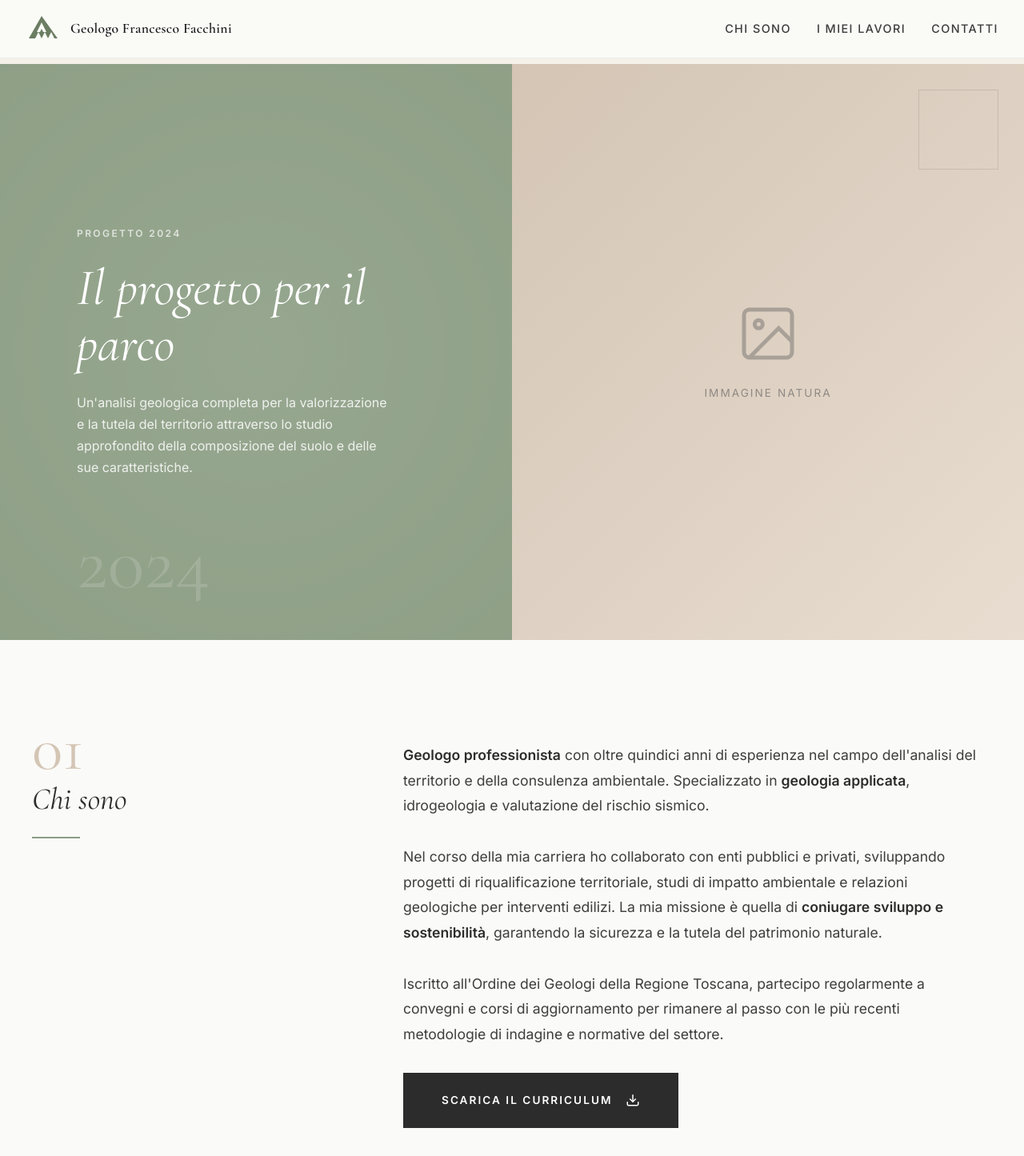
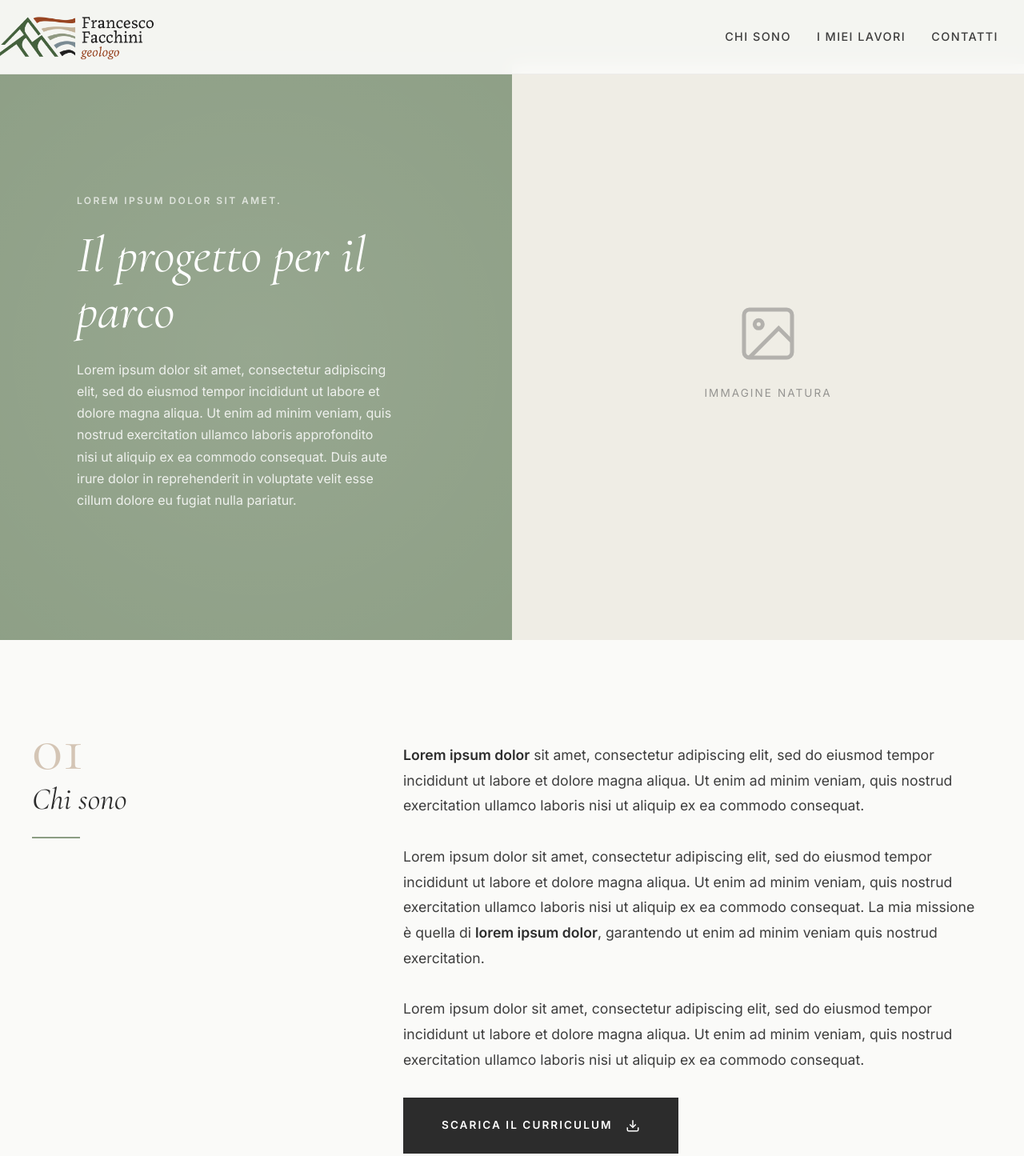
Before and after one commit to edoardo-nicoli03/Francesco_Facchini.website, a plain HTML site: page sito_Francesco_Facchini/index.html in a window 1280 px wide. Shown: the top 1445 px of the page at 80% size. Drawn offline with nearby package versions, Linux system fonts and the light colour scheme.

Commit message:
Aggiunta link corretti, aggiunta icone e modifiche colori

```diff
--- a/sito_Francesco_Facchini/index.html
+++ b/sito_Francesco_Facchini/index.html
@@ -23,11 +23,9 @@
             <!-- Logo with Mountain Icon -->
             <a href="#" class="navbar-logo" aria-label="Torna alla home">
                 <div class="logo-icon">
-                    <svg viewBox="0 0 40 40" xmlns="http://www.w3.org/2000/svg" aria-hidden="true">
-                        <path d="M20 4L4 32h8l4-8 4 8 4-8 4 8 4-8 4 8h4L20 4zm0 8l6 12h-4l-2-4-2 4h-4l6-12z"/>
-                    </svg>
+                    <img src="assets/LOGO_Multicolor.png" alt="Logo Facchini" style = "width: 100%; height: 100% ; object-fit: contain;">
                 </div>
-                <span class="logo-text">Geologo Francesco Facchini</span>
+
             </a>
 
             <!-- Navigation Links -->
@@ -51,14 +49,13 @@
          ============================================ -->
     <header class="hero" id="hero">
         <div class="hero-content">
-            <span class="hero-label">Progetto 2024</span>
+            <span class="hero-label">Lorem ipsum dolor sit amet.</span>
             <h1 class="hero-title">Il progetto per il parco</h1>
             <p class="hero-subtitle">
-                Un'analisi geologica completa per la valorizzazione e
-                la tutela del territorio attraverso lo studio approfondito
-                della composizione del suolo e delle sue caratteristiche.
+                Lorem ipsum dolor sit amet, consectetur adipiscing elit, sed do eiusmod tempor incididunt ut labore et dolore magna aliqua. Ut enim ad minim veniam, quis nostrud exercitation ullamco laboris approfondito nisi ut aliquip ex ea commodo consequat. Duis aute irure dolor in reprehenderit in voluptate velit esse cillum dolore eu fugiat nulla pariatur.
+
             </p>
-            <span class="hero-year" aria-hidden="true">2024</span>
+
         </div>
         <div class="hero-image">
             <div class="hero-image-placeholder">
@@ -84,24 +81,15 @@
                 </header>
                 <div class="chi-sono-content">
                     <p class="chi-sono-text">
-                        <strong>Geologo professionista</strong> con oltre quindici anni di esperienza
-                        nel campo dell'analisi del territorio e della consulenza ambientale.
-                        Specializzato in <strong>geologia applicata</strong>, idrogeologia e
-                        valutazione del rischio sismico.
+                      <strong>Lorem ipsum dolor</strong> sit amet, consectetur adipiscing elit, sed do eiusmod tempor incididunt ut labore et dolore magna aliqua. Ut enim ad minim veniam, quis nostrud exercitation ullamco laboris nisi ut aliquip ex ea commodo consequat.
                     </p>
                     <p class="chi-sono-text">
-                        Nel corso della mia carriera ho collaborato con enti pubblici e privati,
-                        sviluppando progetti di riqualificazione territoriale, studi di impatto
-                        ambientale e relazioni geologiche per interventi edilizi. La mia missione
-                        è quella di <strong>coniugare sviluppo e sostenibilità</strong>, garantendo
-                        la sicurezza e la tutela del patrimonio naturale.
+                        Lorem ipsum dolor sit amet, consectetur adipiscing elit, sed do eiusmod tempor incididunt ut labore et dolore magna aliqua. Ut enim ad minim veniam, quis nostrud exercitation ullamco laboris nisi ut aliquip ex ea commodo consequat. La mia missione è quella di <strong>lorem ipsum dolor</strong>, garantendo ut enim ad minim veniam quis nostrud exercitation.
                     </p>
                     <p class="chi-sono-text">
-                        Iscritto all'Ordine dei Geologi della Regione Toscana, partecipo regolarmente
-                        a convegni e corsi di aggiornamento per rimanere al passo con le più recenti
-                        metodologie di indagine e normative del settore.
+                        Lorem ipsum dolor sit amet, consectetur adipiscing elit, sed do eiusmod tempor incididunt ut labore et dolore magna aliqua. Ut enim ad minim veniam, quis nostrud exercitation ullamco laboris nisi ut aliquip ex ea commodo consequat.
                     </p>
-                    <a href="#" class="btn btn-primary" download>
+                    <a href="assets/CV_Francesco_Facchini.pdf" class="btn btn-primary" download="CV_Francesco_Facchini">
                         Scarica il Curriculum
                         <svg viewBox="0 0 24 24" fill="none" stroke="currentColor" stroke-width="2" aria-hidden="true">
                             <path d="M21 15v4a2 2 0 0 1-2 2H5a2 2 0 0 1-2-2v-4"/>
@@ -261,7 +249,7 @@
 
             <div class="contatti-links">
                 <!-- LinkedIn -->
-                <a href="https://linkedin.com" class="contact-item" target="_blank" rel="noopener noreferrer" aria-label="Profilo LinkedIn">
+                <a href="https://www.linkedin.com/in/francesco-facchini-06740915b/" class="contact-item" target="_blank" rel="noopener noreferrer" aria-label="Profilo LinkedIn">
                     <div class="contact-icon">
                         <svg viewBox="0 0 24 24" aria-hidden="true">
                             <path d="M20.447 20.452h-3.554v-5.569c0-1.328-.027-3.037-1.852-3.037-1.853 0-2.136 1.445-2.136 2.939v5.667H9.351V9h3.414v1.561h.046c.477-.9 1.637-1.85 3.37-1.85 3.601 0 4.267 2.37 4.267 5.455v6.286zM5.337 7.433c-1.144 0-2.063-.926-2.063-2.065 0-1.138.92-2.063 2.063-2.063 1.14 0 2.064.925 2.064 2.063 0 1.139-.925 2.065-2.064 2.065zm1.782 13.019H3.555V9h3.564v11.452zM22.225 0H1.771C.792 0 0 .774 0 1.729v20.542C0 23.227.792 24 1.771 24h20.451C23.2 24 24 23.227 24 22.271V1.729C24 .774 23.2 0 22.222 0h.003z"/>
@@ -274,7 +262,7 @@
                 </a>
 
                 <!-- Phone -->
-                <a href="tel:+39123456789" class="contact-item" aria-label="Chiama">
+                <a href="tel:+331 4319900" class="contact-item" aria-label="Chiama">
                     <div class="contact-icon">
                         <svg viewBox="0 0 24 24" aria-hidden="true">
                             <path d="M22 16.92v3a2 2 0 0 1-2.18 2 19.79 19.79 0 0 1-8.63-3.07 19.5 19.5 0 0 1-6-6 19.79 19.79 0 0 1-3.07-8.67A2 2 0 0 1 4.11 2h3a2 2 0 0 1 2 1.72 12.84 12.84 0 0 0 .7 2.81 2 2 0 0 1-.45 2.11L8.09 9.91a16 16 0 0 0 6 6l1.27-1.27a2 2 0 0 1 2.11-.45 12.84 12.84 0 0 0 2.81.7A2 2 0 0 1 22 16.92z"/>
@@ -282,21 +270,19 @@
                     </div>
                     <div class="contact-info">
                         <span class="contact-label">Telefono</span>
-                        <span class="contact-value">+39 123 456 789</span>
+                        <span class="contact-value">+39 331 4319900</span>
                     </div>
                 </a>
 
                 <!-- Email -->
-                <a href="mailto:francesco.facchini@email.com" class="contact-item" aria-label="Invia email">
+                <a href="mailto:geologo.facchini@gmail.com" class="contact-item" aria-label="Invia email">
                     <div class="contact-icon">
-                        <svg viewBox="0 0 24 24" aria-hidden="true">
-                            <path d="M4 4h16c1.1 0 2 .9 2 2v12c0 1.1-.9 2-2 2H4c-1.1 0-2-.9-2-2V6c0-1.1.9-2 2-2z"/>
-                            <polyline points="22,6 12,13 2,6" fill="none" stroke="currentColor" stroke-width="2"/>
+                       <img src="assets/envelope-simple-bold.png" alt="Icona Mail" style="height: 24px; width: 24px;">
                         </svg>
                     </div>
                     <div class="contact-info">
                         <span class="contact-label">Email</span>
-                        <span class="contact-value">francesco.facchini@email.com</span>
+                        <span class="contact-value">geologo.facchini@gmail.com</span>
                     </div>
                 </a>
             </div>
--- a/sito_Francesco_Facchini/styles.css
+++ b/sito_Francesco_Facchini/styles.css
@@ -1,12 +1,4 @@
-/* ============================================
-   GEOLOGIST PORTFOLIO - VANILLA CSS
-   Author: Francesco Facchini Portfolio
-   Description: Editorial, magazine-style design
-   ============================================ */
 
-/* ============================================
-   CSS RESET & BASE STYLES
-   ============================================ */
 *,
 *::before,
 *::after {
@@ -127,6 +119,7 @@ img {
     display: flex;
     justify-content: space-between;
     align-items: center;
+
 }
 
 /* Logo Section */
@@ -137,11 +130,12 @@ img {
 }
 
 .logo-icon {
-    width: 40px;
-    height: 40px;
+    width: 60 px;
+    height: 60px;
     display: flex;
     align-items: center;
     justify-content: center;
+    transform: scale(2.5); /*per aumentare la dimensione del logo senza compromettere la navbar*/
 }
 
 .logo-icon svg {
@@ -161,6 +155,8 @@ img {
     font-weight: 600;
     color: var(--black);
     letter-spacing: 0.02em;
+    margin-left: 50px;
+
 }
 
 /* Navigation Links */
@@ -226,7 +222,7 @@ img {
     padding-top: 80px;
     display: grid;
     grid-template-columns: 1fr 1fr;
-    background-color: var(--sand-cream);
+    background-color: #8c977f;
 }
 
 /* Hero Content - Left Side */
@@ -298,7 +294,8 @@ img {
     width: 100%;
     height: 100%;
     min-height: 500px;
-    background: linear-gradient(135deg, var(--sand-beige) 0%, var(--sand-light) 100%);
+  /*  background: linear-gradient(135deg, var(--sand-beige) 0%, var(--sand-light) 100%);*/
+    background-color: #efede5 ;
     display: flex;
     flex-direction: column;
     align-items: center;
@@ -320,17 +317,7 @@ img {
     opacity: 0.6;
 }
 
-/* Decorative Grid Overlay */
-.hero-image::after {
-    content: '';
-    position: absolute;
-    top: var(--space-lg);
-    right: var(--space-lg);
-    width: 100px;
-    height: 100px;
-    border: 1px solid rgba(0, 0, 0, 0.1);
-    pointer-events: none;
-}
+
 
 /* ============================================
    SECTION - General Styles
@@ -602,7 +589,7 @@ img {
    SECTION - Contatti (Footer)
    ============================================ */
 .contatti {
-    background-color: var(--slate-dark);
+    background-color: #202020;
     color: var(--white);
     padding: var(--space-3xl) var(--space-lg);
 }
```
Also changed, not shown: sito_Francesco_Facchini/assets/LOGO_Multicolor.png (renamed from LOGO_Multicolor.png), sito_Francesco_Facchini/assets/envelope-simple-bold.png (added), sito_Francesco_Facchini/assets/mail.png (added), 2 other files.
